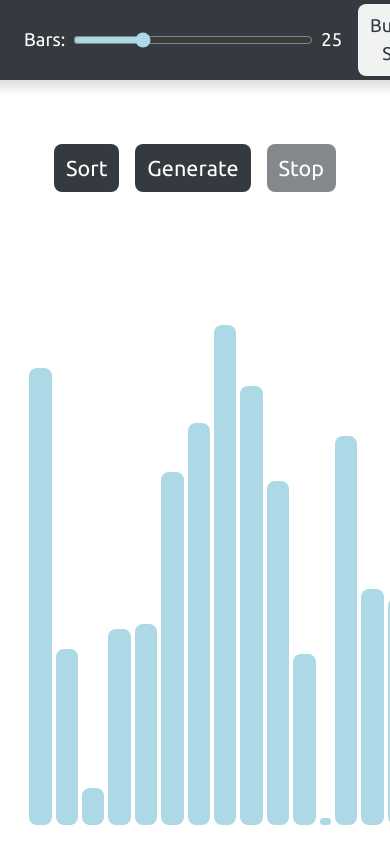
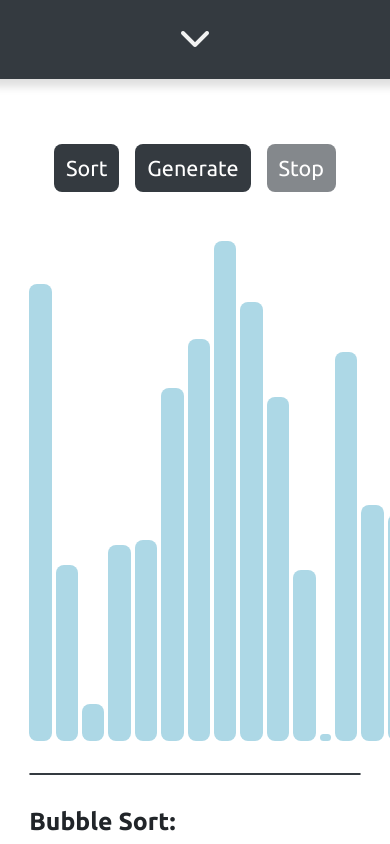
Before and after one commit to emrah-i/Sort, a React (Create React App) app in the folder sorting/: page / in a window 390 px wide. Shown: the top 844 px of the page. Built offline with nearby package versions, Linux system fonts and the light colour scheme.

Commit message:
Finished adding responsivness

```diff
--- a/sorting/src/components/nav.jsx
+++ b/sorting/src/components/nav.jsx
@@ -1,10 +1,13 @@
-import { useEffect, useRef } from "react";
+import { useEffect, useRef, useState } from "react";
 
 function Nav(props) {
     const { arrayLength, setArrayLength, setSortType, breakLength, setBreakLength, working } = props
+    const [ navExpand, setNavExpand ] = useState(null)
     const formRef = useRef(null)
     const formSliders = [useRef(null), useRef(null)]
     const sliderMax = useRef(null)
+    const navBar = useRef(null)
+    const navExRef = useRef(null)
 
     function changeArray(event) {
         setArrayLength(event.target.value)
@@ -26,6 +29,11 @@ function Nav(props) {
             event.target.classList.add('selected')
             setSortType(event.target.dataset.type)
         }
+    }
+
+    function expandToolbar() {
+        navBar.current.classList.toggle("expanded")
+        navExRef.current.classList.toggle("active")
     }
 
     useEffect(()=>{
@@ -61,9 +69,16 @@ function Nav(props) {
             sliderMax.current = 40
         }
 
+        if (width < 1400) {
+            setNavExpand(<button className="btn nav-chevron"><i class="fa-solid fa-chevron-down" onClick={expandToolbar} ref={navExRef}></i></button>)
+        }
+        else {
+            setNavExpand(null)
+        }
+
     }, [window.innerWidth, window.screen.width])
 
-    return (<nav className="top-nav">
+    return (<nav class="top-nav" ref={navBar}>
                 <div className="length-slider-parent">
                     <label className="slider-label">Bars:</label>
                     <input className="length-slider" type="range" defaultValue={arrayLength} min="4" max={sliderMax.current} onChange={(event)=>changeArray(event)} ref={formSliders[0]}></input>
@@ -81,6 +96,7 @@ function Nav(props) {
                     <input className="time-input" type="number" defaultValue={breakLength} min="0" onChange={(event)=>changeBreak(event)}  ref={formSliders[1]}></input>
                     <label className="time-ms-label">ms</label>
                 </div>
+                {navExpand}
             </nav>)
 }
 
--- a/sorting/src/styles.css
+++ b/sorting/src/styles.css
@@ -11,7 +11,7 @@ body {
   color: black;
   height: -moz-fit-content;
   height: fit-content;
-  height: 75vh;
+  height: 65vh;
   width: 85vw;
   margin: 0 auto;
   padding: auto 3rem;
@@ -193,4 +193,31 @@ hr {
   font-size: 1.15rem;
   width: 85vw;
   margin: 0 auto 4rem;
+}
+
+@media (max-width: 1400px) {
+  .top-nav {
+    flex-direction: column;
+    height: -moz-fit-content;
+    height: fit-content;
+    top: -30.5rem;
+    gap: 2rem;
+    transition: top 0.5s ease;
+  }
+  .top-nav .sort-btns-parent {
+    flex-direction: column;
+  }
+  .top-nav .nav-chevron {
+    font-size: 1rem;
+    padding: 0;
+  }
+  .top-nav .nav-chevron i {
+    transition: all 0.3s ease;
+  }
+  .top-nav .active {
+    transform: rotate(180deg);
+  }
+  .expanded {
+    top: 0;
+  }
 }/*# sourceMappingURL=styles.css.map */
--- a/sorting/src/styles.scss
+++ b/sorting/src/styles.scss
@@ -11,7 +11,7 @@ body {
     font-size: 1.5rem;
     color: black;
     height: fit-content;
-    height: 75vh;
+    height: 65vh;
     width: 85vw;
     margin: 0 auto;
     padding: auto 3rem;
@@ -217,3 +217,34 @@ hr {
     width: 85vw;
     margin: 0 auto 4rem;
 }
+
+@media (max-width: 1400px) {
+    .top-nav {
+        flex-direction: column;
+        height: fit-content;
+        top: -30.5rem;
+        gap: 2rem;
+        transition: top .5s ease;
+
+        .sort-btns-parent {
+            flex-direction: column;
+        }
+
+        .nav-chevron {
+            font-size: 1rem;
+            padding: 0;
+
+            i {
+                transition: all .3s ease ;
+            }
+        }
+
+        .active {
+            transform: rotate(180deg);
+        }
+    }
+
+    .expanded {
+        top: 0;
+    }
+}
```
Also changed, not shown: 1 other file (tests, documents, lock files or other folders).
